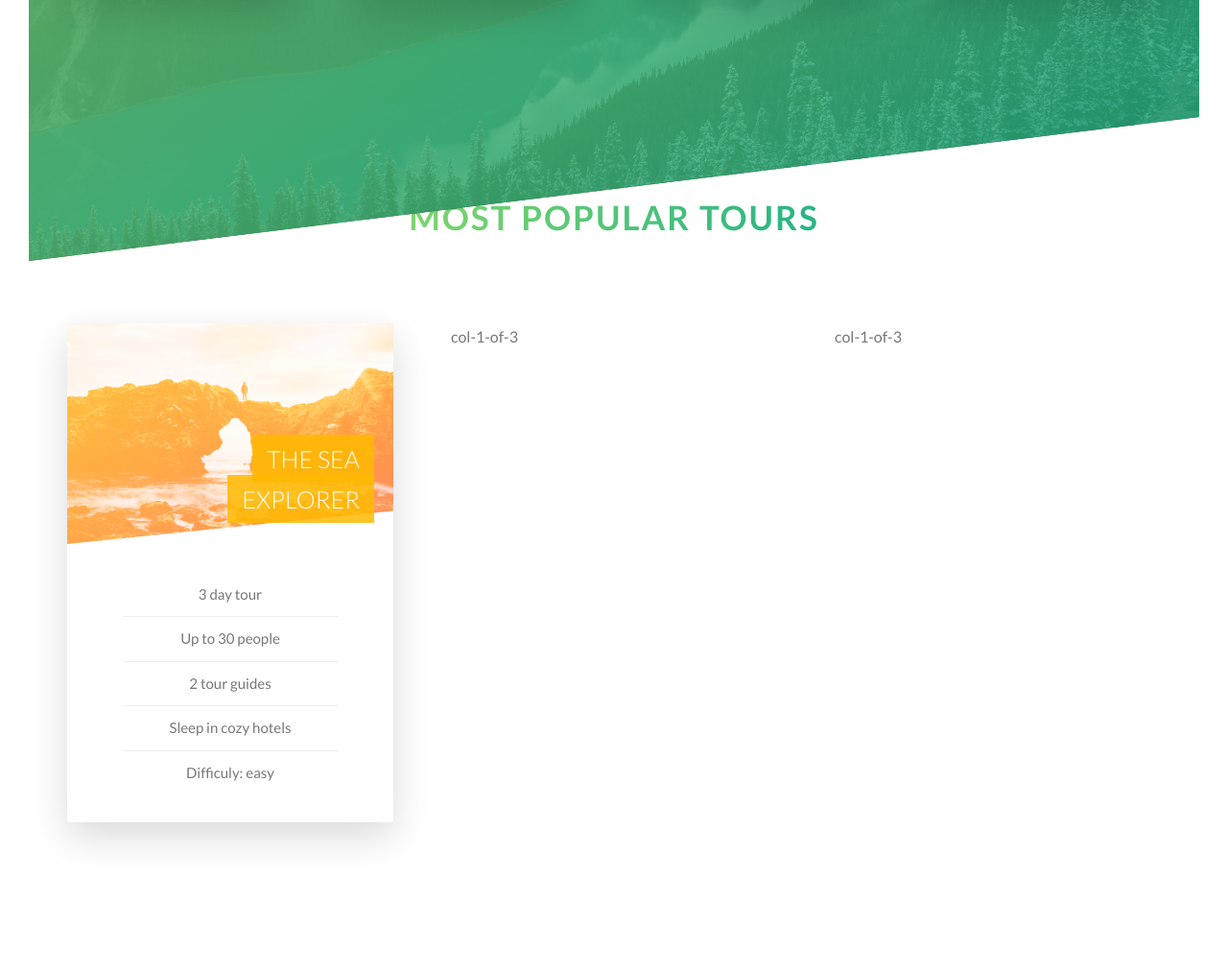
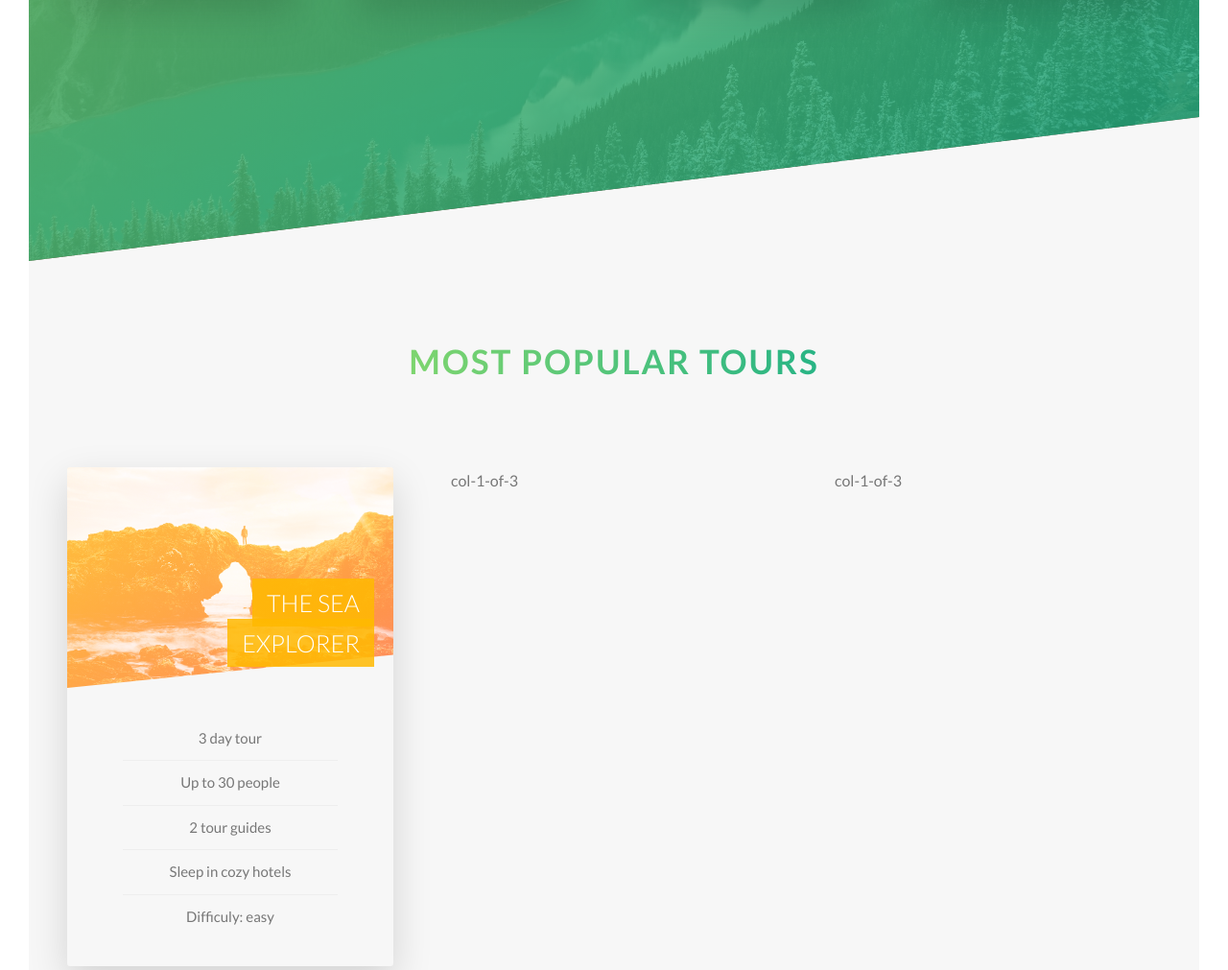
Before and after one commit to Awood1029/web-dev-tutorial-projects, a website: page Natours - Arthur Wood/index.html in a window 1280 px wide. Shown: the part 1995-3006 px from the top of the page at 96% size. Before the commit the page ends 2882 px from the top, so only its background shows below. Drawn offline with nearby package versions, Linux system fonts and the light colour scheme; files that its build step writes are made by us from their sources.

Commit message:
Added section-tours

```diff
--- a/Natours - Arthur Wood/sass/pages/_home.scss
+++ b/Natours - Arthur Wood/sass/pages/_home.scss
@@ -17,3 +17,10 @@
 	}
 
 }
+
+.section-tours {
+	background-color: $color-grey-light-1;
+	padding: 25rem 0 50rem 0;
+	margin-top: -10rem;
+
+}
```
